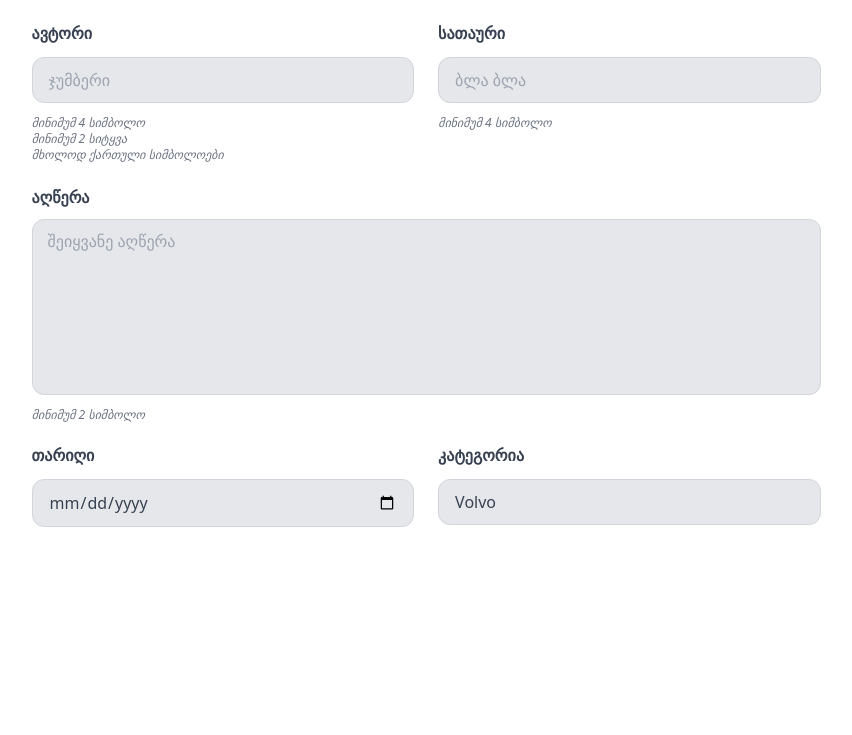
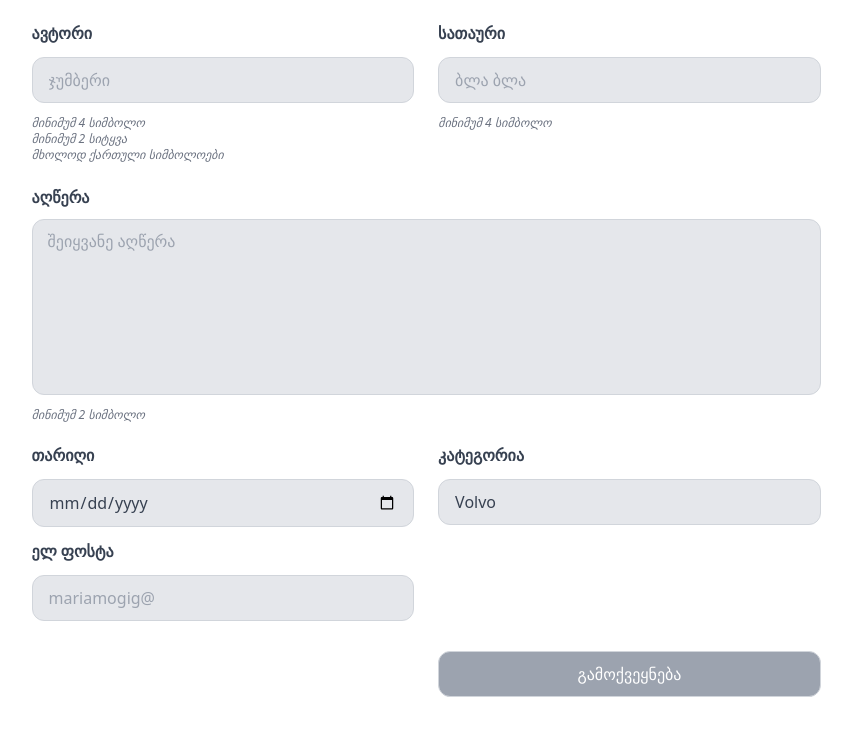
Before and after one commit to mariamogig/Mariam-s-Project, a website: page docs/add-blog.html in a window 1280 px wide. Shown: the part 395-1130 px from the top of the page, without its empty margins (246-1098 px from the left). Before the commit the page ends 974 px from the top, so only its background shows below. Drawn offline with Linux system fonts and the light colour scheme.

Commit message:
publish button added

```diff
--- a/docs/add-blog.html
+++ b/docs/add-blog.html
@@ -37,7 +37,7 @@
                 Go Back
             </a>
             <div class="flex-1 text-center">
-                <p class="font-bold text-2xl">ბლოგების დამატება</p>
+                <p class="font-bold text-2xl ">ბლოგების დამატება</p>
                 <div class="flex justify-center">
                     <div class="w-full lg:w-3/4 xl:w-2/3 text-start">
                         <p>ფოტოს ატვირთვა</p>
@@ -90,6 +90,13 @@
                                             <option value="mercedes">Mercedes</option>
                                             <option value="audi">Audi</option>
                                         </select>
+                                    </div>
+                                    <div class="w-full md:w-1/2 px-3 mb-6 md:mb-0">
+                                        <label class="block text-base text-gray-700 font-bold mb-3" for="email">ელ ფოსტა</label>
+                                        <input class="appearance-none block w-full bg-gray-200 text-gray-700 border border-gray-300 rounded-xl py-3 px-4 mb-3 leading-tight focus:outline-none focus:bg-white focus:border-gray-500" placeholder="mariamogig@" id="email" type="text">
+                                    </div>
+                                    <div class="w-full md:w-1/2 px-3 md:mt-28 mt-28 sm:mt-2 mb-6 md:mb-0">
+                                        <button class="appearance-none block w-full bg-gray-400 text-white border border-gray-300 rounded-xl py-3 px-4 mb-3 leading-tight focus:outline-none focus:bg-white focus:border-gray-500" type="button">გამოქვეყნება</button>
                                     </div>
                             </div>
                         </form>
```
Also changed, not shown: dist/style.css.
